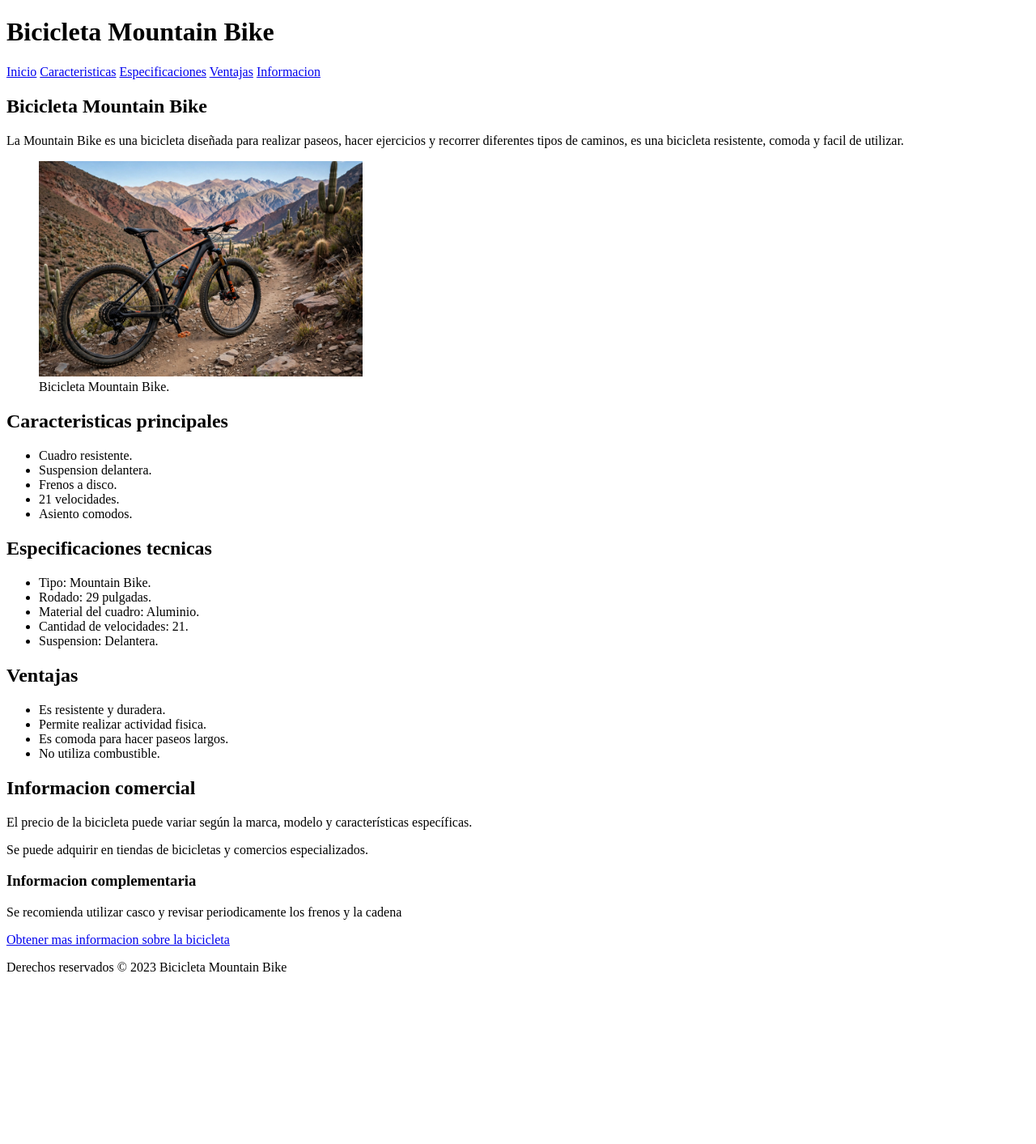
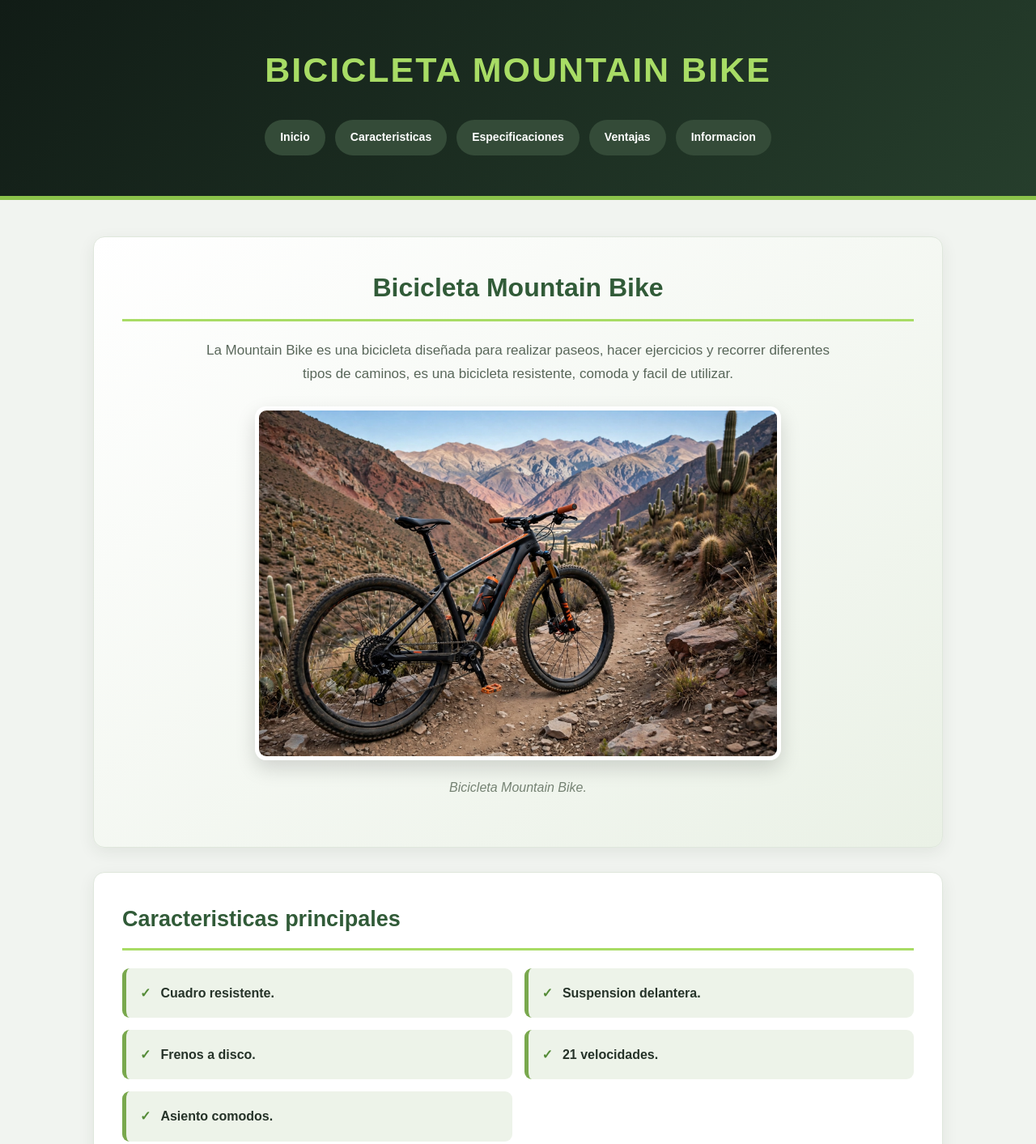
Before and after one commit to SebastianG93/PW2026-Practicas, a plain HTML site: page TP2/Ejercicio4/Ejercicio4.html in a window 1280 px wide. Shown: the top 1413 px of the page at 81% size. Before the commit the page ends 1220 px from the top, so only its background shows below. Drawn offline with Linux system fonts and the light colour scheme.

Commit message:
agregue el tp4 y con hojas de estilo

```diff
--- a/TP2/Ejercicio4/Ejercicio4.html
+++ b/TP2/Ejercicio4/Ejercicio4.html
@@ -1,9 +1,10 @@
 <!DOCTYPE html>
-<html lang="en">
+<html lang="es">
 <head>
     <meta charset="UTF-8">
     <meta name="viewport" content="width=device-width, initial-scale=1.0">
     <title>Bicicleta Mountain Bike</title>
+    <link rel="stylesheet" href="estilos.css">
 </head>
 <body>
     <header>
--- /dev/null
+++ b/TP2/Ejercicio4/estilos.css
@@ -0,0 +1,382 @@
+* {
+    margin: 0;
+    padding: 0;
+    box-sizing: border-box;
+}
+
+html {
+    scroll-behavior: smooth;
+}
+
+body {
+    font-family: Arial, Helvetica, sans-serif;
+    background-color: #f1f4f0;
+    color: #263329;
+    line-height: 1.7;
+}
+
+/* ==========================================
+   ENCABEZADO
+========================================== */
+
+header {
+    background: linear-gradient(135deg, #111c16, #263e2c);
+    color: white;
+    text-align: center;
+    padding: 50px 20px;
+    border-bottom: 5px solid #8bc34a;
+}
+
+header h1 {
+    font-size: 43px;
+    color: #a8dc65;
+    text-transform: uppercase;
+    letter-spacing: 2px;
+    margin-bottom: 25px;
+}
+
+/* ==========================================
+   NAVEGACION
+========================================== */
+
+nav {
+    display: flex;
+    justify-content: center;
+    flex-wrap: wrap;
+    gap: 12px;
+}
+
+nav a {
+    color: white;
+    text-decoration: none;
+    background-color: #344b38;
+    padding: 10px 19px;
+    border-radius: 25px;
+    font-size: 14px;
+    font-weight: bold;
+    transition: all 0.3s ease;
+}
+
+nav a:hover {
+    background-color: #8bc34a;
+    color: #17251a;
+    transform: translateY(-3px);
+}
+
+/* ==========================================
+   CONTENIDO PRINCIPAL
+========================================== */
+
+main {
+    max-width: 1100px;
+    margin: 45px auto;
+    padding: 0 25px;
+}
+
+/* ==========================================
+   SECCIONES
+========================================== */
+
+section {
+    background-color: #ffffff;
+    padding: 35px;
+    margin-bottom: 30px;
+    border-radius: 14px;
+    border: 1px solid #dfe7dc;
+    box-shadow: 0 6px 20px rgba(35, 55, 38, 0.08);
+    transition: transform 0.3s ease;
+}
+
+section:hover {
+    transform: translateY(-3px);
+}
+
+section h2 {
+    color: #315b38;
+    font-size: 27px;
+    margin-bottom: 22px;
+    padding-bottom: 12px;
+    border-bottom: 3px solid #a8dc65;
+}
+
+section h3 {
+    color: #426b43;
+    font-size: 21px;
+    margin: 25px 0 12px;
+}
+
+/* ==========================================
+   INICIO E IMAGEN DEL PRODUCTO
+========================================== */
+
+#inicio {
+    text-align: center;
+    background: linear-gradient(145deg, #ffffff, #eaf1e6);
+}
+
+#inicio h2 {
+    font-size: 32px;
+}
+
+#inicio p {
+    max-width: 800px;
+    margin: 0 auto 25px;
+    font-size: 17px;
+    color: #59675a;
+}
+
+#inicio figure {
+    margin: 25px auto;
+}
+
+#inicio img {
+    width: 100%;
+    max-width: 650px;
+    height: auto;
+    border-radius: 14px;
+    border: 5px solid white;
+    box-shadow: 0 10px 25px rgba(0, 0, 0, 0.15);
+    transition: transform 0.4s ease;
+}
+
+#inicio img:hover {
+    transform: scale(1.03);
+}
+
+figcaption {
+    color: #758273;
+    font-style: italic;
+    margin-top: 12px;
+}
+
+/* ==========================================
+   CARACTERISTICAS PRINCIPALES
+========================================== */
+
+#caracteristicas ul {
+    display: grid;
+    grid-template-columns: repeat(2, 1fr);
+    gap: 15px;
+    list-style: none;
+    padding: 0;
+}
+
+#caracteristicas li {
+    background-color: #edf3e9;
+    padding: 17px;
+    border-radius: 9px;
+    border-left: 5px solid #79a84d;
+    font-weight: bold;
+    transition: all 0.3s ease;
+}
+
+#caracteristicas li::before {
+    content: "✓";
+    color: #548b37;
+    font-weight: bold;
+    margin-right: 12px;
+}
+
+#caracteristicas li:hover {
+    background-color: #dcebd2;
+    transform: translateX(5px);
+}
+
+/* ==========================================
+   ESPECIFICACIONES TECNICAS
+========================================== */
+
+#especificaciones {
+    background-color: #263e2c;
+    color: white;
+}
+
+#especificaciones h2 {
+    color: #b6e77e;
+    border-bottom-color: #8bc34a;
+}
+
+#especificaciones ul {
+    list-style: none;
+    padding: 0;
+}
+
+#especificaciones li {
+    padding: 13px 18px;
+    margin-bottom: 10px;
+    background-color: #344e39;
+    border-radius: 7px;
+    border-left: 4px solid #a8dc65;
+}
+
+#especificaciones li:hover {
+    background-color: #405e45;
+}
+
+/* ==========================================
+   VENTAJAS
+========================================== */
+
+#ventajas ul {
+    list-style: none;
+    padding: 0;
+    display: grid;
+    grid-template-columns: repeat(2, 1fr);
+    gap: 15px;
+}
+
+#ventajas li {
+    background-color: #f0f5ed;
+    padding: 18px;
+    border-radius: 10px;
+    text-align: center;
+    border: 1px solid #dce8d6;
+    transition: all 0.3s ease;
+}
+
+#ventajas li::before {
+    content: "★";
+    display: block;
+    color: #82ad4e;
+    font-size: 25px;
+    margin-bottom: 5px;
+}
+
+#ventajas li:hover {
+    background-color: #e1efd7;
+    transform: translateY(-4px);
+}
+
+/* ==========================================
+   INFORMACION COMERCIAL
+========================================== */
+
+#informacion {
+    border-left: 6px solid #8bc34a;
+}
+
+#informacion p {
+    margin-bottom: 15px;
+    color: #566357;
+}
+
+#informacion h3 {
+    padding-bottom: 10px;
+    border-bottom: 2px solid #dce8d6;
+}
+
+#informacion a {
+    display: inline-block;
+    background-color: #315b38;
+    color: white;
+    text-decoration: none;
+    padding: 13px 24px;
+    margin-top: 10px;
+    border-radius: 7px;
+    font-weight: bold;
+    transition: all 0.3s ease;
+}
+
+#informacion a:hover {
+    background-color: #8bc34a;
+    color: #17251a;
+    transform: translateY(-3px);
+}
+
+/* ==========================================
+   PIE DE PAGINA
+========================================== */
+
+footer {
+    background-color: #111c16;
+    color: #d4dfd1;
+    text-align: center;
+    padding: 28px 20px;
+    border-top: 5px solid #8bc34a;
+}
+
+footer p {
+    font-size: 14px;
+}
+
+/* ==========================================
+   RESPONSIVE DESIGN - TABLETS
+========================================== */
+
+@media screen and (max-width: 768px) {
+
+    header h1 {
+        font-size: 34px;
+    }
+
+    main {
+        padding: 0 15px;
+    }
+
+    section {
+        padding: 25px;
+    }
+
+    #caracteristicas ul,
+    #ventajas ul {
+        grid-template-columns: 1fr;
+    }
+}
+
+/* ==========================================
+   RESPONSIVE DESIGN - CELULARES
+========================================== */
+
+@media screen and (max-width: 480px) {
+
+    header {
+        padding: 35px 15px;
+    }
+
+    header h1 {
+        font-size: 27px;
+        letter-spacing: 1px;
+    }
+
+    nav {
+        flex-direction: column;
+    }
+
+    nav a {
+        width: 100%;
+    }
+
+    main {
+        margin: 25px auto;
+        padding: 0 12px;
+    }
+
+    section {
+        padding: 20px 15px;
+    }
+
+    section h2 {
+        font-size: 22px;
+    }
+
+    #inicio h2 {
+        font-size: 25px;
+    }
+
+    #inicio p {
+        font-size: 15px;
+    }
+
+    #inicio img {
+        width: 100%;
+    }
+
+    #especificaciones li {
+        font-size: 14px;
+    }
+
+    #informacion a {
+        width: 100%;
+        text-align: center;
+    }
+}
```
Also changed, not shown: TP2/Ejercicio3/Ejercicio3.html (+1 -1 lines).
